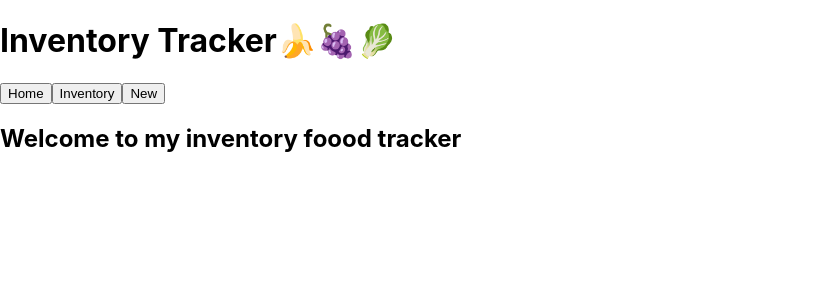
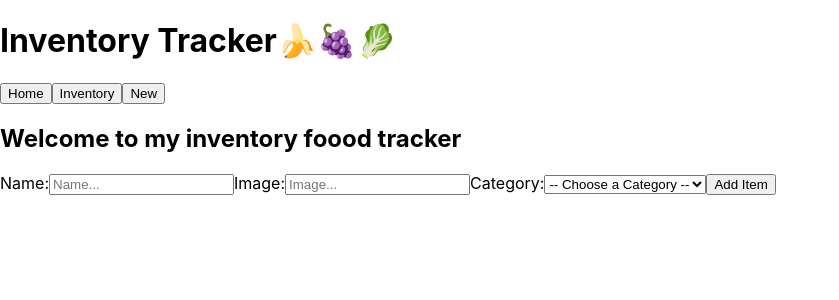
Before and after one commit to Arockne/inventory-tracker, a React (Create React App) app: page / in a window 1280 px wide. Shown: the top 300 px of the page, without its empty margins (0-839 px from the left). Built offline with nearby package versions, Linux system fonts and the light colour scheme.

Commit message:
Implement NewItem component

```diff
--- a/src/components/App.js
+++ b/src/components/App.js
@@ -33,6 +33,34 @@ function Home() {
   )
 }
 
+function NewItem() {
+  return (
+    <form>
+      <label>Name:
+        <input type="text" name="name" id="name" placeholder="Name..."/>
+      </label>
+      <label>Image:
+        <input type="text" name="image" id="image" placeholder="Image..."/>
+      </label>
+      <label>Category:
+        <select name="category">
+          <option value="">-- Choose a Category --</option>
+          <option value="meat">Meat</option>
+          <option value="poultry">Poultry</option>
+          <option value="seafood">Seafood</option>
+          <option value="dairy">Dairy</option>
+          <option value="produce">Produce</option>
+          <option value="bakery">Bakery and Desserts</option>
+          <option value="supplies">Supplies</option>
+          <option value="beverages">Beverages</option>
+          <option value="pantry">Pantry Staples</option>
+        </select>
+      </label>
+      <input type="submit" value="Add Item"/>
+    </form>
+  )
+}
+
 function App() {
   return (
     <div className="App">
@@ -47,6 +75,7 @@ function App() {
       <Header />
       <Navbar />
       <Home />
+      <NewItem />
     </div>
   );
 }
```
